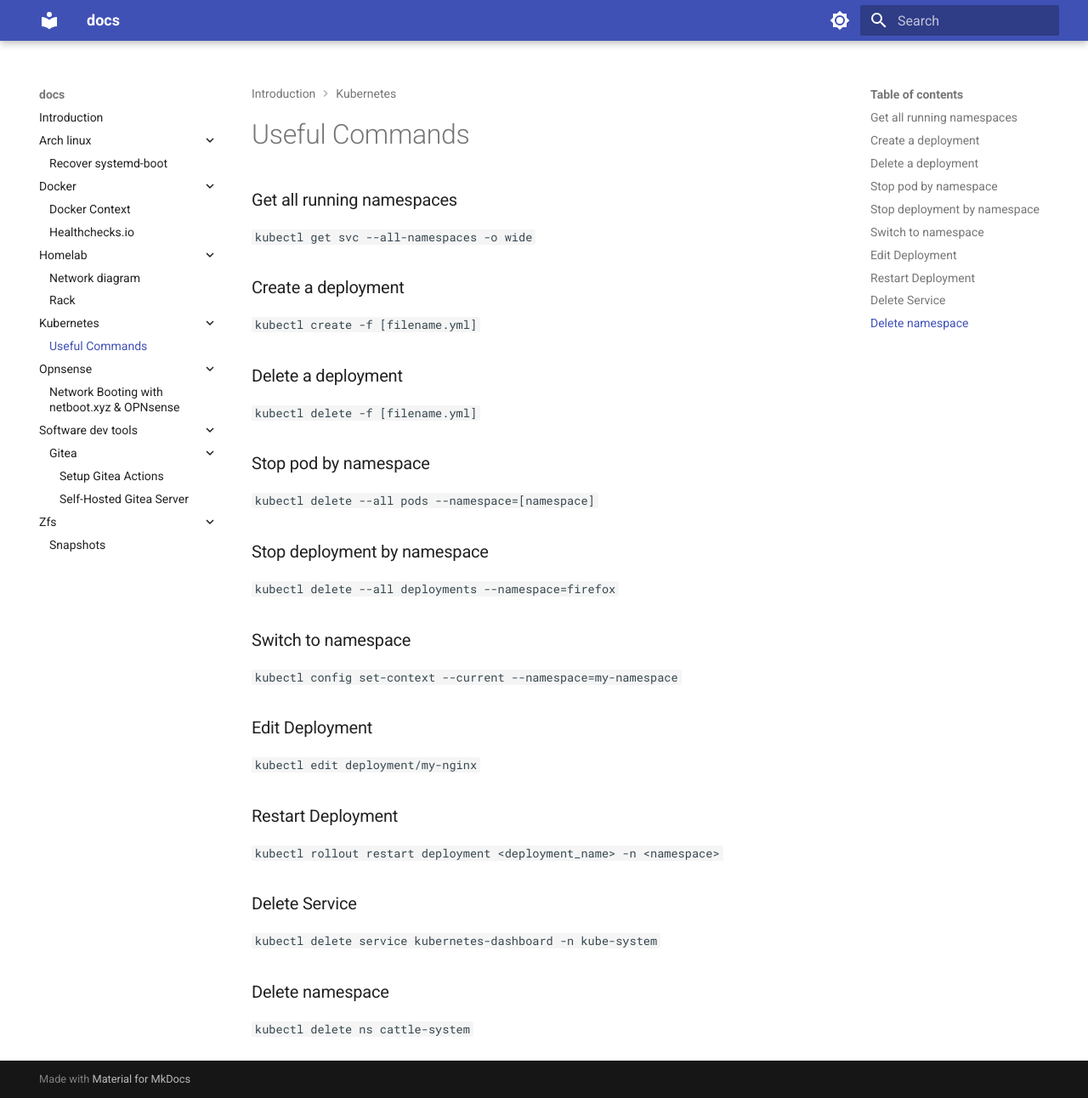
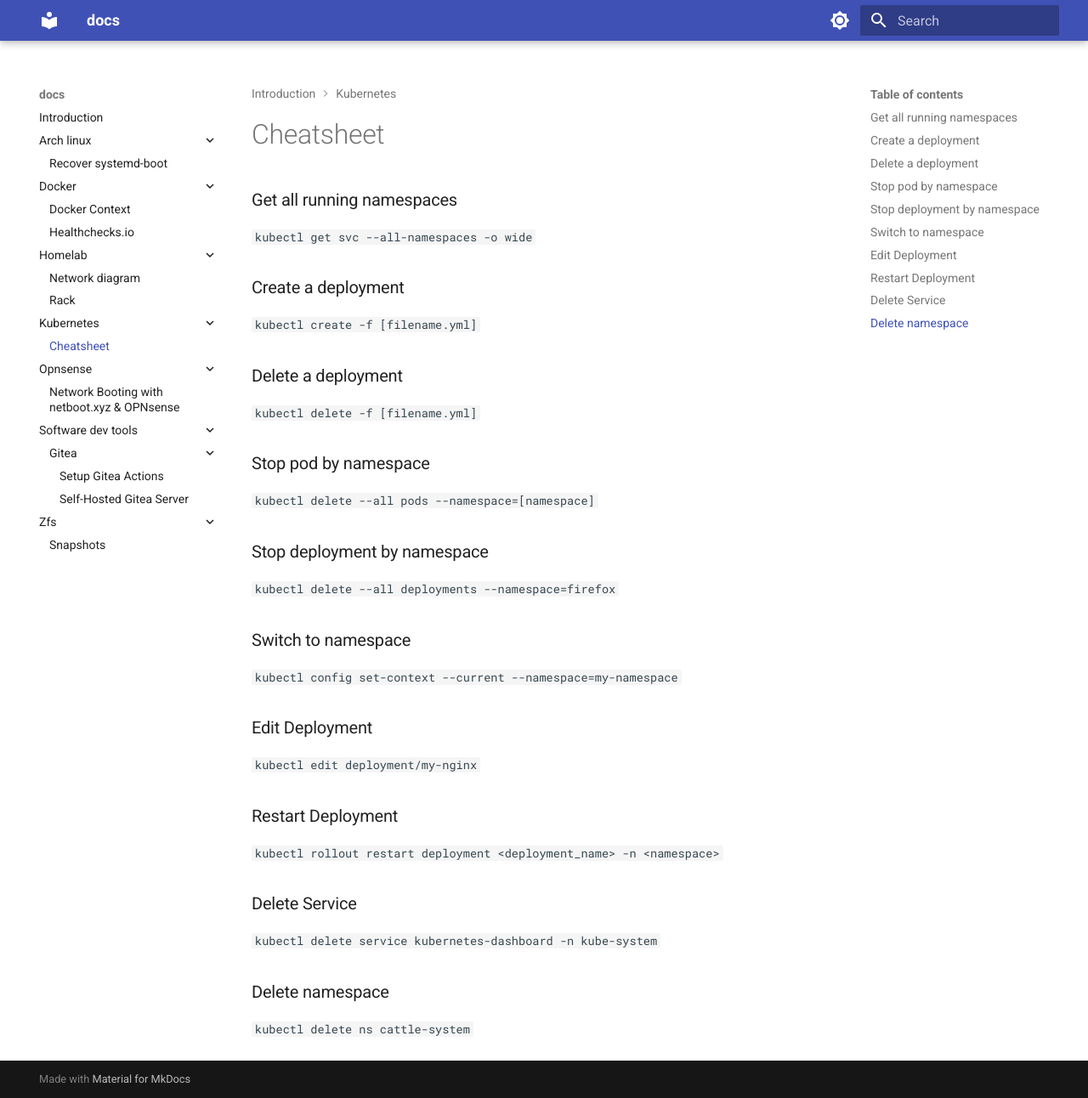
Before and after one commit to TroyFernandes/docs, an MkDocs documentation site: the page built from docs/kubernetes/cheatsheet.md, in a window 1280 px wide and 1292 px high. Shown: the whole window at 85% size. Built offline with MkDocs 1.6.1 and Material for MkDocs 9.7.7, drawn with Linux system fonts in a browser that asks for light colours.

Commit message:
rename kubernetes cheatsheet

```diff
--- a/docs/kubernetes/useful_commands.md
+++ b/docs/kubernetes/cheatsheet.md
@@ -1,4 +1,4 @@
-# Useful Commands
+# Cheatsheet
 
 ### Get all running namespaces
 `kubectl get svc --all-namespaces -o wide`
```
